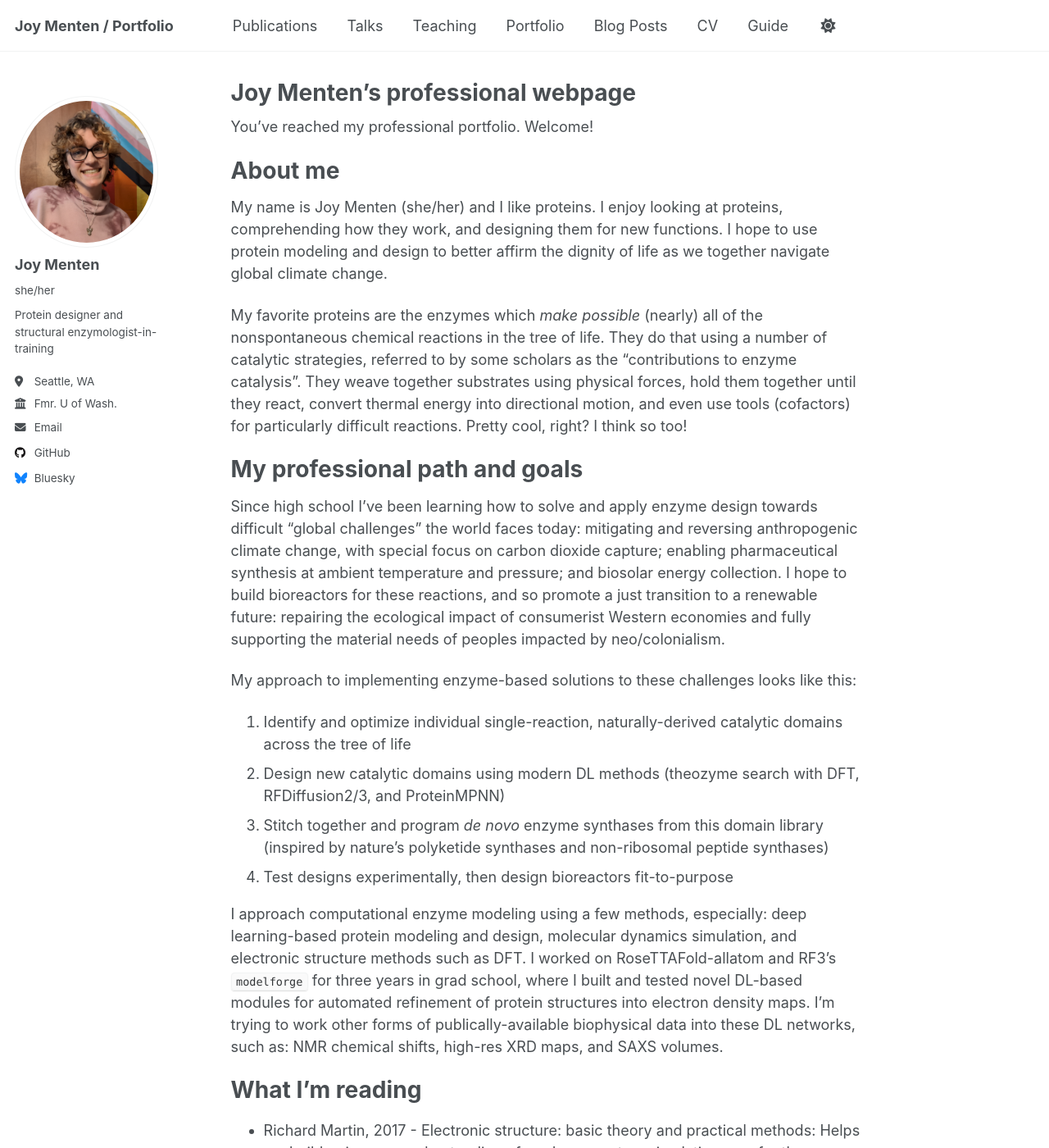
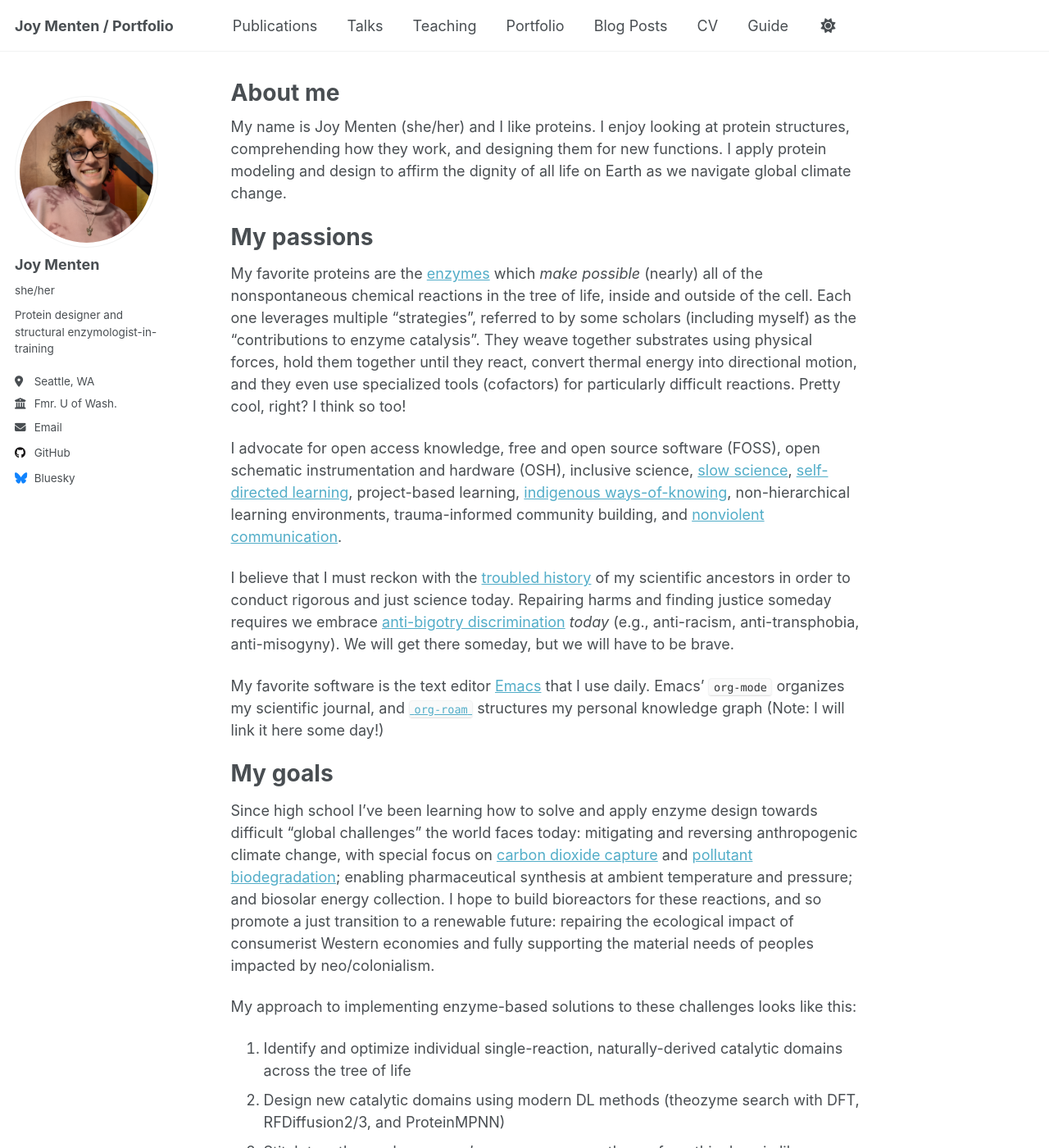
Before and after one commit to picodase/picodase.github.io, a Jekyll site: the page built from _pages/about.md, in a window 1280 px wide and 1400 px high. Shown: the whole window at 82% size. Built offline with Jekyll 4.4.1, drawn with Linux system fonts in a browser that asks for light colours; a script that is not in the unit is left out; some of the changed text lies outside the part shown.

Commit message:
Update about.md

```diff
--- a/_pages/about.md
+++ b/_pages/about.md
@@ -1,23 +1,28 @@
 ---
 permalink: /
-title: "Joy Menten's professional webpage"
+title: "About me"
 author_profile: true
 redirect_from:
   - /about/
   - /about.html
 ---
 
-You've reached my professional portfolio. Welcome!
+My name is Joy Menten (she/her) and I like proteins. I enjoy looking at protein structures, comprehending how they work, and designing them for new functions. I apply protein modeling and design to affirm the dignity of all life on Earth as we navigate global climate change.
 
-About me
+My passions
 ===
-My name is Joy Menten (she/her) and I like proteins. I enjoy looking at proteins, comprehending how they work, and designing them for new functions. I hope to use protein modeling and design to better affirm the dignity of life as we together navigate global climate change.
 
-My favorite proteins are the enzymes which *make possible* (nearly) all of the nonspontaneous chemical reactions in the tree of life. They do that using a number of catalytic strategies, referred to by some scholars as the "contributions to enzyme catalysis". They weave together substrates using physical forces, hold them together until they react, convert thermal energy into directional motion, and even use tools (cofactors) for particularly difficult reactions. Pretty cool, right? I think so too!
+My favorite proteins are the [enzymes](https://en.wikipedia.org/wiki/Enzyme) which *make possible* (nearly) all of the nonspontaneous chemical reactions in the tree of life, inside and outside of the cell. Each one leverages multiple "strategies", referred to by some scholars (including myself) as the "contributions to enzyme catalysis". They weave together substrates using physical forces, hold them together until they react, convert thermal energy into directional motion, and they even use specialized tools (cofactors) for particularly difficult reactions. Pretty cool, right? I think so too!
 
-My professional path and goals
+I advocate for open access knowledge, free and open source software (FOSS), open schematic instrumentation and hardware (OSH), inclusive science, [slow science](https://theconversation.com/reliable-science-takes-time-but-the-current-system-rewards-speed-249497), [self-directed learning](https://pdfs.semanticscholar.org/da2d/8529cbdc1cb3d1cf5039c2e2b4b43b784ea6.pdf), project-based learning, [indigenous ways-of-knowing](https://education.usask.ca/documents/profiles/aikenhead/IKS_revisited.pdf), non-hierarchical learning environments, trauma-informed community building, and [nonviolent communication](https://nonviolentcommunication.com/wp-content/uploads/2021/11/4part_nvc_process.pdf).
+
+I believe that I must reckon with the [troubled history](https://www.genome.gov/about-genomics/fact-sheets/Eugenics-and-Scientific-Racism) of my scientific ancestors in order to conduct rigorous and just science today. Repairing harms and finding justice someday requires we embrace [anti-bigotry discrimination](https://www.ibramxkendi.com/how-to-be-an-antiracist/) _today_ (e.g., anti-racism, anti-transphobia, anti-misogyny). We will get there someday, but we will have to be brave.
+
+My favorite software is the text editor [Emacs](https://www.gnu.org/software/emacs/) that I use daily. Emacs' `org-mode` organizes my scientific journal, and [`org-roam`](https://www.orgroam.com/) structures my personal knowledge graph (Note: I will link it here some day!)
+
+My goals
 ===
-Since high school I've been learning how to solve and apply enzyme design towards difficult "global challenges" the world faces today: mitigating and reversing anthropogenic climate change, with special focus on carbon dioxide capture; enabling pharmaceutical synthesis at ambient temperature and pressure; and biosolar energy collection. I hope to build bioreactors for these reactions, and so promote a just transition to a renewable future: repairing the ecological impact of consumerist Western economies and fully supporting the material needs of peoples impacted by neo/colonialism.
+Since high school I've been learning how to solve and apply enzyme design towards difficult "global challenges" the world faces today: mitigating and reversing anthropogenic climate change, with special focus on [carbon dioxide capture](https://pubmed.ncbi.nlm.nih.gov/39311668/) and [pollutant biodegradation](https://pubmed.ncbi.nlm.nih.gov/30660847/); enabling pharmaceutical synthesis at ambient temperature and pressure; and biosolar energy collection. I hope to build bioreactors for these reactions, and so promote a just transition to a renewable future: repairing the ecological impact of consumerist Western economies and fully supporting the material needs of peoples impacted by neo/colonialism.
 
 My approach to implementing enzyme-based solutions to these challenges looks like this:
 1. Identify and optimize individual single-reaction, naturally-derived catalytic domains across the tree of life
@@ -25,11 +30,15 @@ My approach to implementing enzyme-based solutions to these challenges looks lik
 3. Stitch together and program *de novo* enzyme synthases from this domain library (inspired by nature's polyketide synthases and non-ribosomal peptide synthases)
 4. Test designs experimentally, then design bioreactors fit-to-purpose
 
-I approach computational enzyme modeling using a few methods, especially: deep learning-based protein modeling and design, molecular dynamics simulation, and electronic structure methods such as DFT. I worked on RoseTTAFold-allatom and RF3's `modelforge` for three years in grad school, where I built and tested novel DL-based modules for automated refinement of protein structures into electron density maps. I'm trying to work other forms of publically-available biophysical data into these DL networks, such as: NMR chemical shifts, high-res XRD maps, and SAXS volumes.
+I approach computational enzyme modeling using a few methods, especially: deep learning-based protein modeling and design, molecular dynamics simulation, and electronic structure methods such as DFT. I worked on RoseTTAFold-allatom and RF3's `modelforge` for three years in grad school, where I developed novel DL-based modules for automated refinement of protein structures into electron density maps. I'm trying to work other forms of publically-available biophysical data into these DL networks, such as: NMR chemical shifts, high-res XRD maps, and SAXS volumes.
 
 What I'm reading
 ===
-- Richard Martin, 2017 - Electronic structure: basic theory and practical methods: Helps me build a rigorous understanding of modern quantum simulation, e.g. for theozyme generation and active site analysis)
-- Perry Frey & Adrian Hegeman, 2007 - Enzymatic Reaction Mechanisms: Ultimately, the best enzymes were made by nature. How do natural enzymes function? What can we learn from them?
-- Silbey & Bawendi, 2004 - Physical Chemistry: Finishing up this tome from P-chem in undergrad.
-- Shriver, Atkins, & Langford, 1990 - Inorganic Chemistry: I didn't get a chance to take inorganic chem in graduate school.
+I spend a lot of my spare time reading. Here's what I've been reading lately:
+
+- Richard Martin, 2017 - [Electronic structure: basic theory and practical methods, 1st Ed.](https://www.cambridge.org/core/books/electronic-structure/DDFE838DED61D7A402FDF20D735BC63A): To bring me up to date on modern quantum simulation methods, e.g. for transition state search and active site analysis.
+- P. Frey & A. Hegeman, 2007 - [Enzymatic Reaction Mechanisms](https://global.oup.com/academic/product/enzymatic-reaction-mechanisms-9780195122589): Ultimately, the best enzymes were made by nature. How do natural enzymes function? What can we learn from them?
+- R. J. Silbey, R. A. Alberty, & M. G. Bawendi, 2004 - [Physical Chemistry, 4th Ed.](https://www.wiley.com/en-us/Physical%20Chemistry,%204th%20Edition-p-9780471215042): Finishing up this tome from physical chemistry in undergrad--P chem was my favorite subject!
+- D. F. Shriver, P. W. Atkins, & C. H. Langford, 1990 - [Inorganic Chemistry](https://onlinelibrary.wiley.com/doi/abs/10.1002/ange.19901021121): I didn't get a chance to take inorganic chem in graduate school.
+
+I think every scientist should read J. Zimring's [What science is and how it really works](https://www.cambridge.org/core/books/what-science-is-and-how-it-really-works/C48DFCEFA3FD72AB793CC30B0EE656B7) (2019). It's simply the best-structured analysis of cognitive biases inherent to human existence, it separates science from non-science, and it's made me a better scientist. I'm working my way around to a second reading soon.
```
